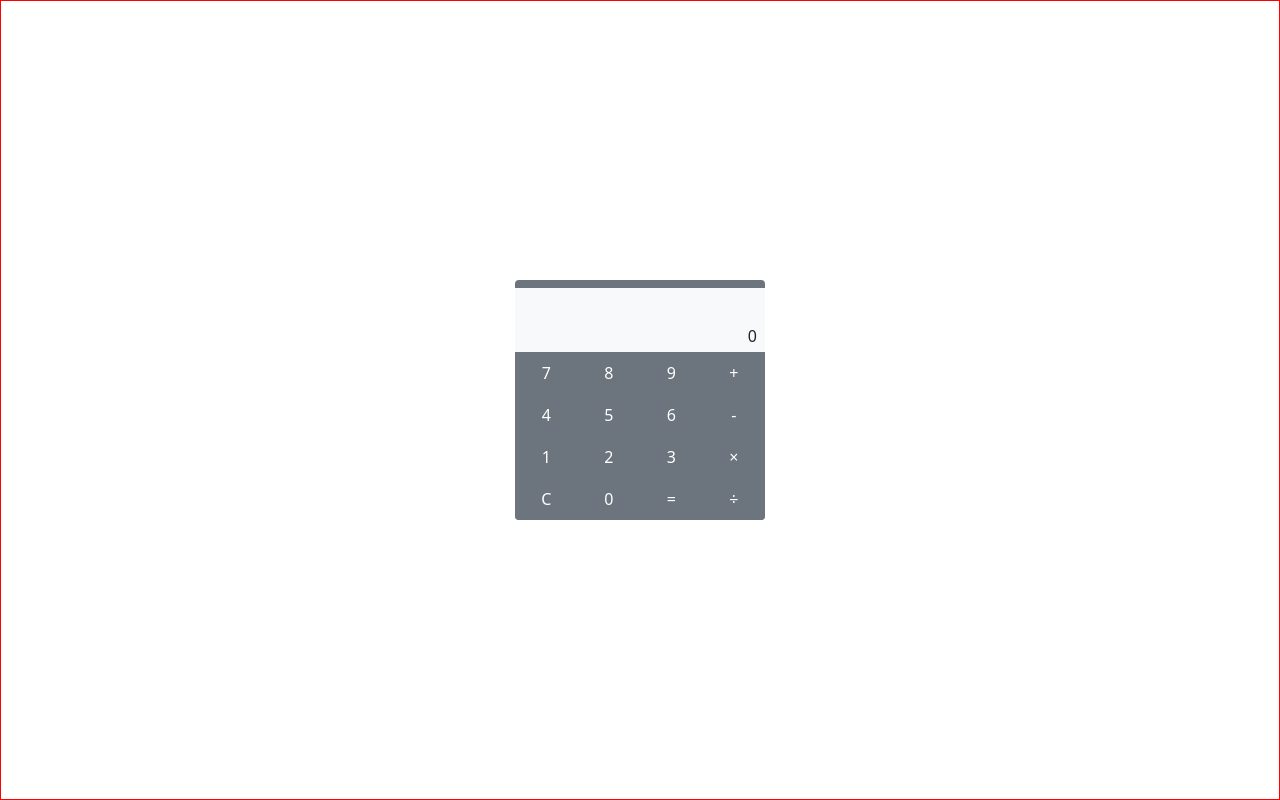
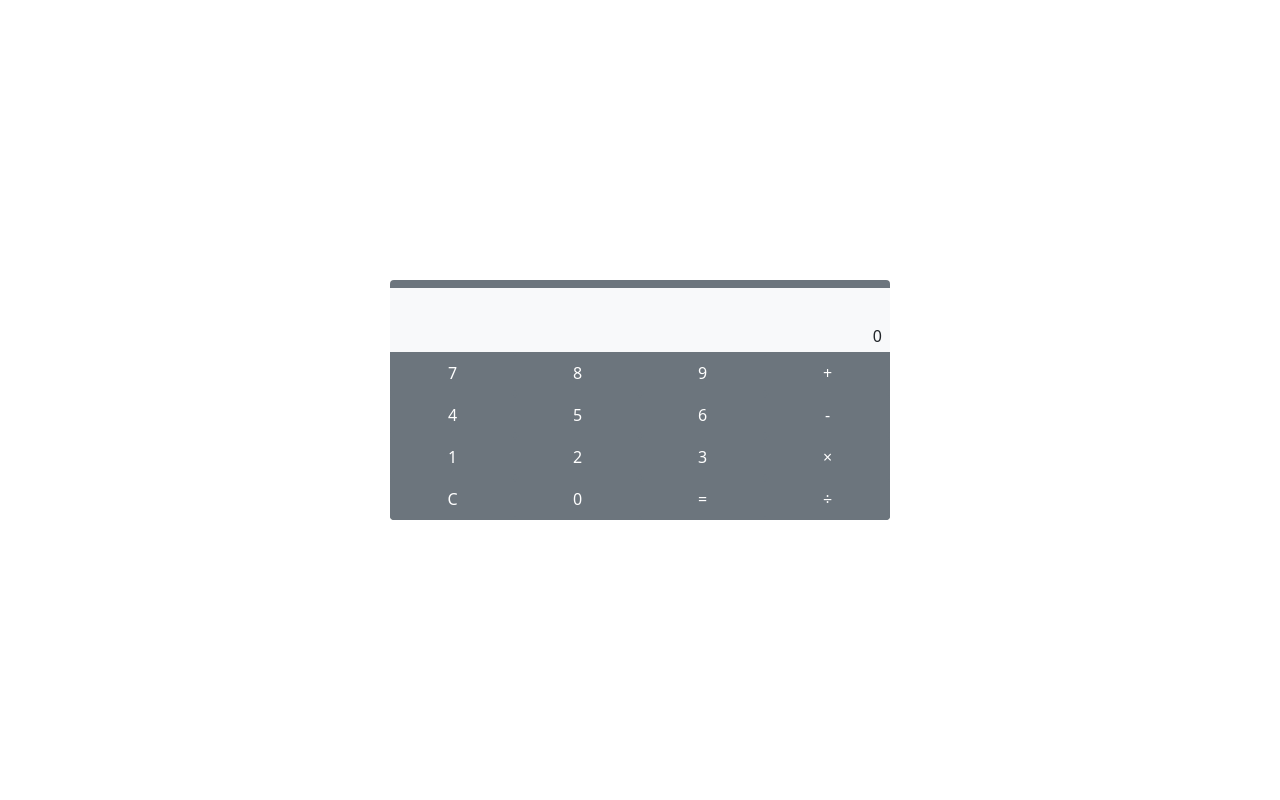
Before and after one commit to Tuason066/Simple-Calculator, a plain HTML site: page index.html in a window 1280 px wide. Drawn offline with nearby package versions, Linux system fonts and the light colour scheme.

Commit message:
slight UI changes

```diff
--- a/index.html
+++ b/index.html
@@ -13,7 +13,7 @@
 </head>
 <body>
 
-    <main class="container d-flex justify-content-center align-items-center">
+    <main class="container">
         <div class="calculator bg-secondary rounded pt-2">
             <div class="calculator-display bg-light px-2">
                 <p class="recently mb-0 text-end py-1"></p>
--- a/style.css
+++ b/style.css
@@ -1,12 +1,13 @@
 main {
     min-width: 100vw;
     min-height: 100vh;
-    border: 1px solid red;
+    display: grid;
+    place-items: center;
 }
 
 .calculator {
     width: 100%;
-    max-width: 250px;
+    max-width: 500px;
 }
 
 .calculator-display > * {
```
